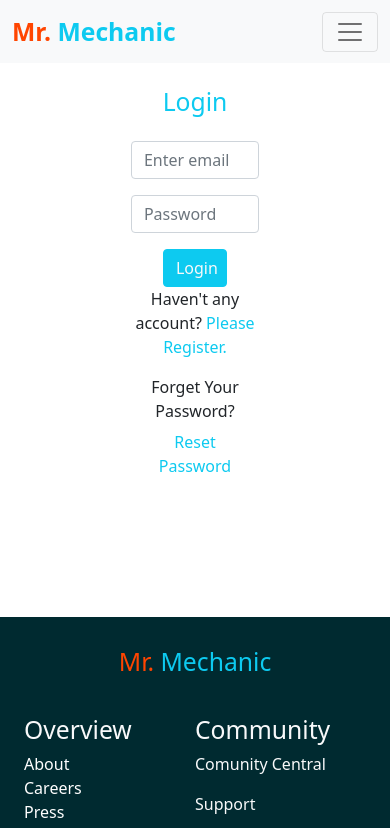
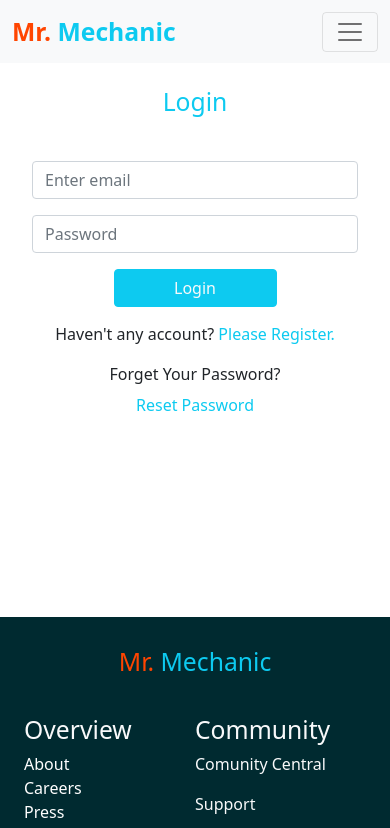
Before and after one commit to hridoy002/Mr_Mechanic, a React (Create React App) app: page /login in a window 390 px wide. Shown: the top 828 px of the page. Built offline with nearby package versions, Linux system fonts and the light colour scheme; no server answers.

Commit message:
final edit

```diff
--- a/src/Pages/Home/Career/Career.css
+++ b/src/Pages/Home/Career/Career.css
@@ -1,16 +1,19 @@
-.career span {
+.career-title span {
     background-color: orangered;
     display: inline-block;
     color: white;
     padding: 8px 30px;
     clip-path: polygon(100% 0, 93% 51%, 100% 100%, 0% 100%, 7% 50%, 0% 0%);
 }
-/* @media screen and (max-width:576px) {
-    /* .col-1{
-        order:2;
+
+.img2 img{
+    width: 500px;
+}
+@media screen and (max-width:576px) {
+    .career{
+        padding: 10px;
     }
-
-    .col-2{
-        order: 0;
+    .img2 img{
+        width: 350px;
     }
-} */
+}
--- a/src/Pages/Home/Career/Career.js
+++ b/src/Pages/Home/Career/Career.js
@@ -6,8 +6,8 @@ import './Career.css'
 
 const Career = () => {
     return (
-        <div className='container'>
-            <h2 className='career mt-5 mb-3'><span>Career Status</span> </h2>
+        <div className='career container'>
+            <h2 className='career-title mt-5 mb-3'><span>Career Status</span> </h2>
             <Row className='mb-5'>
                 <Col className='order-1 order-lg-0'  lg={6} sm={12}>
                     <h3 style={{textAlign:"left"}}>Professional Life</h3>
@@ -24,8 +24,8 @@ const Career = () => {
                 </Col>
             </Row>
             <Row className='mt-5'>
-                <Col lg={6} sm={12}>
-                    <img height='300px' style={{width:'450px'}} src={career1} alt="" />
+                <Col className='img2' lg={6} sm={12}>
+                    <img  src={career1} alt="" />
                 </Col>
                 <Col className='mt-4' lg={6} sm={12}>
                     <h4 style={{textAlign:"left"}}>Mr. Mechanic</h4>
--- /dev/null
+++ b/src/Pages/Loading/Loading.js
@@ -0,0 +1,11 @@
+import React from 'react';
+
+const Loading = () => {
+    return (
+        <div>
+            <h1>Loading...</h1>
+        </div>
+    );
+};
+
+export default Loading;
--- /dev/null
+++ b/src/Pages/Login/Login/Login.css
@@ -0,0 +1,30 @@
+.login{
+    width: 50%;
+    height: 500px;
+}
+
+.login-form{
+    width: 50%;
+}
+
+.btnlog{
+    width: 50%;
+}
+
+@media screen and (max-width:576px) {
+    .login{
+        width: 100%;
+    }
+    .login-form{
+        width: 100%;
+        padding: 20px;
+    }
+    .login-form input{
+        width: 100%;
+    }
+
+    .btn{
+        width: 50%;
+        margin-bottom: 15px;
+    }
+}
--- a/src/Pages/Login/Login/Login.js
+++ b/src/Pages/Login/Login/Login.js
@@ -1,10 +1,11 @@
 import React, { useState } from 'react';
 import { Button, Form } from 'react-bootstrap';
 import { useSendPasswordResetEmail, useSignInWithEmailAndPassword } from 'react-firebase-hooks/auth';
-import { Link,useLocation,useNavigate } from 'react-router-dom';
+import { Link, useLocation, useNavigate } from 'react-router-dom';
 import auth from '../../../firebase.init';
 import { ToastContainer, toast } from 'react-toastify';
 import 'react-toastify/dist/ReactToastify.css';
+import './Login.css'
 
 const Login = () => {
     const navigate = useNavigate();
@@ -16,9 +17,10 @@ const Login = () => {
     const [
         signInWithEmailAndPassword,
         user,
-        // loading,
-        // error,
+        loading,
+         error,
     ] = useSignInWithEmailAndPassword(auth);
+
 
     //   form submit
     const handleLoginSubmit = event => {
@@ -28,15 +30,10 @@ const Login = () => {
         signInWithEmailAndPassword(email, password);
     }
 
-    if(user){
-        navigate(from, { replace: true })
-    }
 
 
-    // let errorMessage;
-    // if (error){
-    //        errorMessage=<p className='text-danger'>Error:{error?.message}</p>;
-    //     }
+
+
 
 
     // password reset auth hook
@@ -45,22 +42,33 @@ const Login = () => {
     )
     const [email, setEmail] = useState();
 
+    if (user) {
+        navigate(from, { replace: true })
+    }
 
+    let errorMessage;
+    if(error){
+        errorMessage = <p className='text-danger'>Error:{error?.message}</p>;
+    }
 
-
+    if(loading){
+            return <p>Loading...</p>;
+    }
     return (
-        <div style={{ height: '500px' }} className='container w-50'>
+        <div className='container login'>
             <h2 className='my-4 text-info'>Login</h2>
-            <Form onSubmit={handleLoginSubmit} className='w-75 mx-auto'>
+            <Form onSubmit={handleLoginSubmit} className='login-form mx-auto'>
                 <Form.Group className="mb-3" controlId="formBasicEmail">
 
                     <Form.Control onBlur={(e) => setEmail(e.target.value)} type="email" name='email' placeholder="Enter email" required />
                 </Form.Group>
 
-                <Form.Group className="mb-3" controlId="formBasicPassword">
+                <Form.Group className="mb-3 " controlId="formBasicPassword">
                     <Form.Control type="password" name='password' placeholder="Password" required />
                 </Form.Group>
-                <Button className='btn-info text-light w-50' variant="primary" type="submit">
+                {errorMessage}
+                {loading}
+                <Button className='btnlog btn btn-info text-light' variant="primary" type="submit">
                     Login
                 </Button>
                 <p>Haven't any account?<Link to='/register' className='text-info text-decoration-none'> Please Register.</Link></p>
@@ -71,7 +79,7 @@ const Login = () => {
                     }
                 }} className='btn btn-link text-decoration-none text-info'>Reset Password</button></p>
             </Form>
-            <ToastContainer/>
+            <ToastContainer />
 
         </div>
     );
--- a/src/Pages/Login/Registration/Registration.js
+++ b/src/Pages/Login/Registration/Registration.js
@@ -4,6 +4,7 @@ import { Link, useNavigate } from 'react-router-dom';
 import { useCreateUserWithEmailAndPassword, useSendEmailVerification } from 'react-firebase-hooks/auth'
 import auth from '../../../firebase.init';
 import Social from '../Social/Social';
+import './Registration.css'
 
 const Registration = () => {
     const navigate = useNavigate();
@@ -28,7 +29,7 @@ const Registration = () => {
     }
     let errorMessage;
     if (error) {
-        errorMessage = <p className='text-danger' style={{textAlign:'left'}}>Error: {error.message}</p>
+        errorMessage = <p className='text-danger' style={{textAlign:'left'}}>Error: {error?.message}</p>
     }
 
     if(user){
@@ -36,7 +37,7 @@ const Registration = () => {
     }
 
     return (
-        <div className='container my-5 w-50'>
+        <div className='container my-5 '>
             <Form onSubmit={handleRegisterSubmit} className='w-75 mx-auto'>
                 <Form.Group className="mb-3" controlId="formBasicEmail">
                     <Form.Control type="text" placeholder="Your Name" />
@@ -54,7 +55,7 @@ const Registration = () => {
                 <div style={{textAlign:'left',}}>
                     <input onClick={() => setAgree(!agree)} type="checkbox" name="checkbox" id="" /> <label className={agree? 'text-secondary' : 'text-danger'} htmlFor="checkbox">Accept Terms and Conditions</label>
                 </div>
-
+                {errorMessage}
                 <Button disabled={!agree} className='w-50 my-3 btn-info text-light' variant="primary" type="submit">
                     Register
                 </Button>
--- a/src/Pages/Login/RequireAuth/RequireAuth.js
+++ b/src/Pages/Login/RequireAuth/RequireAuth.js
@@ -2,14 +2,20 @@ import React from 'react';
 import { useAuthState } from 'react-firebase-hooks/auth';
 import { Navigate, useLocation } from 'react-router-dom';
 import auth from '../../../firebase.init';
+import Loading from '../../Loading/Loading';
 
 const RequireAuth = ({children}) => {
-    const [user] = useAuthState(auth);
+    const [user,loading] = useAuthState(auth);
     const location = useLocation();
 
+    if(loading){
+        return <Loading/>;
+
+    }
     if(!user){
         return <Navigate to='/login' state={{ from: location}} replace />
     }
+
     return children;
 };
 
--- a/src/Pages/Shared/Header/Header.js
+++ b/src/Pages/Shared/Header/Header.js
@@ -24,14 +24,8 @@ const Header = () => {
                                     <CustomLink  className='pe-2' as={Link} to="/services">Services</CustomLink>
                                     <CustomLink className='pe-2' as={Link} to="/about">About</CustomLink>
                                     <CustomLink className='pe-2' as={Link} to="/blogs">Blogs</CustomLink>
-                                    {user? <button onClick={logout} className=' btn btn-light'>Log Out</button> :<CustomLink as={Link} to="/login">Login</CustomLink>}
-                                    {/* <NavDropdown title="Dropdown" id="basic-nav-dropdown">
-                                        <NavDropdown.Item href="#action/3.1">Action</NavDropdown.Item>
-                                        <NavDropdown.Item href="#action/3.2">Another action</NavDropdown.Item>
-                                        <NavDropdown.Item href="#action/3.3">Something</NavDropdown.Item>
-                                        <NavDropdown.Divider />
-                                        <NavDropdown.Item href="#action/3.4">Separated link</NavDropdown.Item>
-                                    </NavDropdown> */}
+                                    {user? <button onClick={logout} className=' btn btn-light text-info fs-6 fw-bold'>Log Out</button> :<CustomLink as={Link} to="/login">Login</CustomLink>}
+
                                 </Nav>
                             </Navbar.Collapse>
                 </Container>
```
Also changed, not shown: src/Pages/Login/Registration/Registration.css (added).
